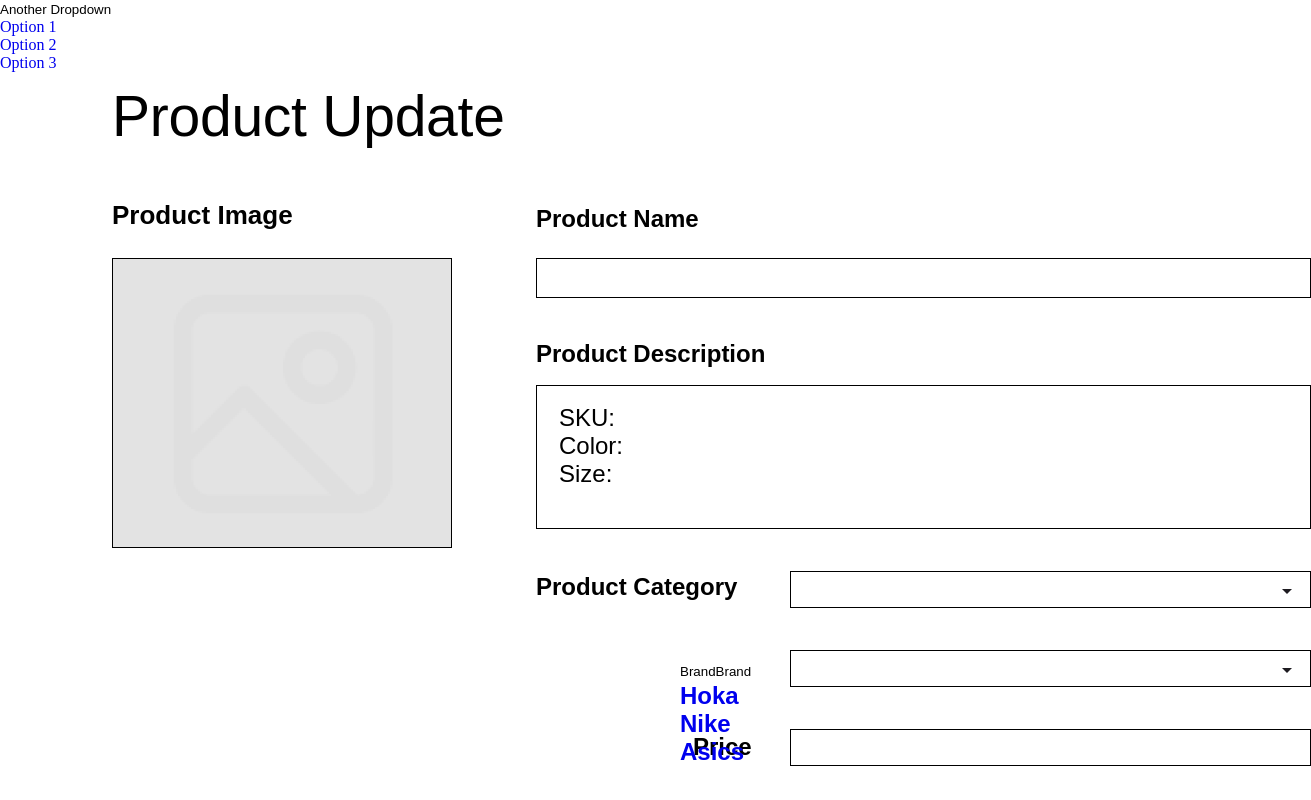
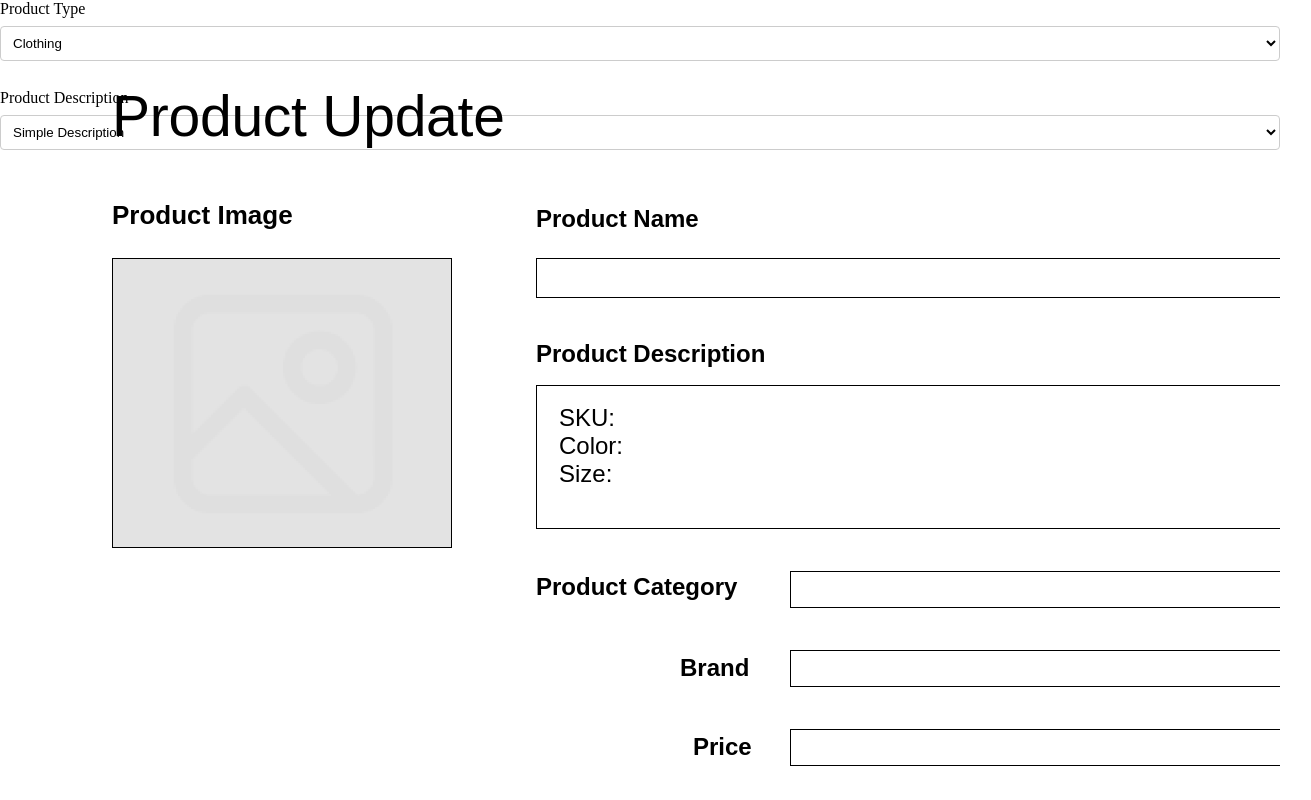
Before and after one commit to ZC14733/websitepractice, a plain HTML site: page index.html in a window 1280 px wide. Shown: the top 800 px of the page, 1311 px wide, since content can reach past the window. Drawn offline with Linux system fonts and the light colour scheme.

Commit message:
Update index.html

```diff
--- a/index.html
+++ b/index.html
@@ -6,7 +6,6 @@
   <meta name="viewport" content="width=device-width, initial-scale=1.0">
   <link rel="stylesheet" href="./vars.css">
   <link rel="stylesheet" href="./style.css">
-
 
   <style>
     a,
@@ -34,7 +33,20 @@
         margin: 0;
         padding: 0;
     }
+
+    select {
+      width: 100%;
+      padding: 8px;
+      margin: 8px 0;
+      border: 1px solid #ccc;
+      border-radius: 4px;
+    }
+
+    .dropdown-container {
+      margin-bottom: 20px;
+    }
   </style>
+
   <title>Document</title>
 </head>
 <body>
@@ -44,35 +56,31 @@
       <img class="image" src="image0.png" />
     </div>
     <div class="product-image">Product Image</div>
+
+    <!-- Product Type Dropdown -->
+    <div class="dropdown-container">
+      <label for="product-type">Product Type</label>
+      <select id="product-type" name="product-type">
+        <option value="clothing">Clothing</option>
+        <option value="accessory">Accessory</option>
+        <option value="electronics">Electronics</option>
+        <option value="home-goods">Home Goods</option>
+      </select>
+    </div>
+
+    <!-- Product Description Dropdown -->
+    <div class="dropdown-container">
+      <label for="product-description">Product Description</label>
+      <select id="product-description" name="product-description">
+        <option value="simple">Simple Description</option>
+        <option value="detailed">Detailed Description</option>
+        <option value="technical">Technical Description</option>
+      </select>
+    </div>
+
     <div class="product-category">Product Category</div>
     <div class="price">Price</div>
-    <div class="brand dropdown">
-  <button class="btn btn-primary dropdown-toggle" type="button" data-toggle="dropdown">Brand
-    <span class="caret"></span>
-  <div class="brand dropdown">
-        <button class="btn btn-primary dropdown-toggle" type="button" data-toggle="dropdown">Brand
-          <span class="caret"></span>
-        </button>
-        <ul class="dropdown-menu">
-          <li><a class="dropdown-item" href="#">Hoka</a></li>
-          <li><a class="dropdown-item" href="#">Nike</a></li>
-          <li><a class="dropdown-item" href="#">Asics</a></li>
-        </ul>
-      </div>
-
-      <!-- Add other dropdown next to brand -->
-      <div class="another-dropdown dropdown ml-3">
-        <button class="btn btn-primary dropdown-toggle" type="button" data-toggle="dropdown">Another Dropdown
-          <span class="caret"></span>
-        </button>
-        <ul class="dropdown-menu">
-          <li><a class="dropdown-item" href="#">Option 1</a></li>
-          <li><a class="dropdown-item" href="#">Option 2</a></li>
-          <li><a class="dropdown-item" href="#">Option 3</a></li>
-        </ul>
-      </div>
-    </div>
-</div>
+    <div class="brand">Brand</div>
     <div class="product-description">Product Description</div>
     <div class="frame-2">
       <img class="arrow-drop-down" src="arrow-drop-down0.svg" />
@@ -103,6 +111,5 @@
       </div>
     </div>
   </div>
-
 </body>
 </html>
```
Lines whose indentation alone changed are shown as unchanged.
